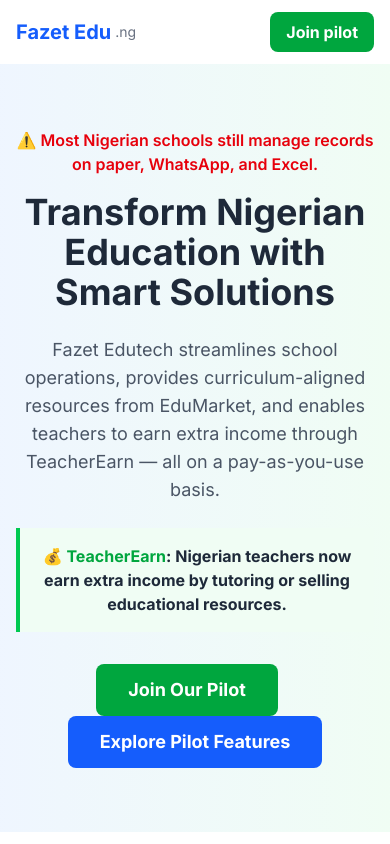
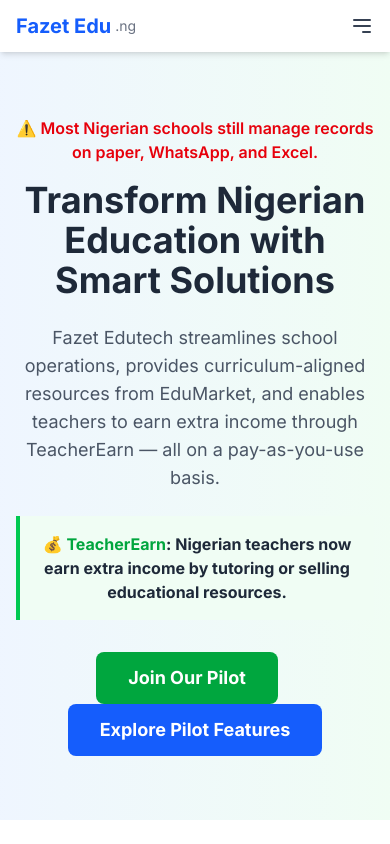
Before and after one commit to fazetdev/fazetedu, a Next.js app: page / in a window 390 px wide. Shown: the top 844 px of the page. Built offline with nearby package versions, Linux system fonts and the light colour scheme.

Commit message:
Update navbar and config

```diff
--- a/app/components/Navbar.tsx
+++ b/app/components/Navbar.tsx
@@ -1,6 +1,11 @@
+'use client'
+import { useState } from 'react'
+
 export default function Navbar() {
+  const [isOpen, setIsOpen] = useState(false)
+
   return (
-      <nav className="bg-white shadow-md">
+    <nav className="bg-white shadow-md relative">
       <div className="container mx-auto px-4 py-3">
         <div className="flex justify-between items-center">
           {/* Logo */}
@@ -14,7 +19,7 @@
             <a href="#" className="text-gray-700 hover:text-blue-600">Products</a>
             <a href="#" className="text-gray-700 hover:text-blue-600">EduMarket</a>
             <a href="#" className="text-green-600 font-bold hover:text-green-700">
-                ✨ TeacherEarn
+             TeacherEarn
             </a>
             <a href="#" className="text-gray-700 hover:text-blue-600">Pricing</a>
             <a href="#" className="text-gray-700 hover:text-blue-600">About</a>
@@ -22,11 +27,43 @@
             <a href="#" className="text-gray-700 hover:text-blue-600">Contact</a>
           </div>
 
-            {/* CTA Button */}
-            <button className="bg-green-600 text-white px-4 py-2 rounded-lg font-bold hover:bg-green-700">
+          {/* Right Side: Button + Mobile Toggle */}
+          <div className="flex items-center space-x-4">
+            <button className="hidden sm:block bg-green-600 text-white px-4 py-2 rounded-lg font-bold hover:bg-green-700">
+              Join pilot
+            </button>
+
+            {/* Mobile Menu Button */}
+            <button
+              onClick={() => setIsOpen(!isOpen)}
+              className="md:hidden text-gray-700 focus:outline-none"
+            >
+              <svg className="h-6 w-6" fill="none" viewBox="0 0 24 24" stroke="currentColor">
+                {isOpen ? (
+                  <path strokeLinecap="round" strokeLinejoin="round" strokeWidth={2} d="M6 18L18 6M6 6l12 12" />
+                ) : (
+                  <path strokeLinecap="round" strokeLinejoin="round" strokeWidth={2} d="M4 6h16M4 12h16m-7 6h7" />
+                )}
+              </svg>
+            </button>
+          </div>
+        </div>
+
+        {/* Mobile Menu Dropdown */}
+        {isOpen && (
+          <div className="md:hidden mt-4 pb-4 space-y-2 border-t pt-4">
+            <a href="#" className="block text-gray-700 hover:text-blue-600">Products</a>
+            <a href="#" className="block text-gray-700 hover:text-blue-600">EduMarket</a>
+            <a href="#" className="block text-green-600 font-bold hover:text-green-700">✨ TeacherEarn</a>
+            <a href="#" className="block text-gray-700 hover:text-blue-600">Pricing</a>
+            <a href="#" className="block text-gray-700 hover:text-blue-600">About</a>
+            <a href="#" className="block text-gray-700 hover:text-blue-600">Testimonials</a>
+            <a href="#" className="block text-gray-700 hover:text-blue-600">Contact</a>
+            <button className="w-full mt-2 bg-green-600 text-white px-4 py-2 rounded-lg font-bold hover:bg-green-700 sm:hidden">
               Join pilot
             </button>
           </div>
+        )}
       </div>
     </nav>
   );
--- a/package.json
+++ b/package.json
@@ -3,7 +3,7 @@
   "version": "0.1.0",
   "private": true,
   "scripts": {
-    "dev": "next dev",
+    "dev": "next dev --webpack",
     "build": "next build",
     "start": "next start"
   },
```
Also changed, not shown: vercel.json (added), 1 other file (tests, documents, lock files or other folders). Lines whose indentation alone changed are shown as unchanged.
